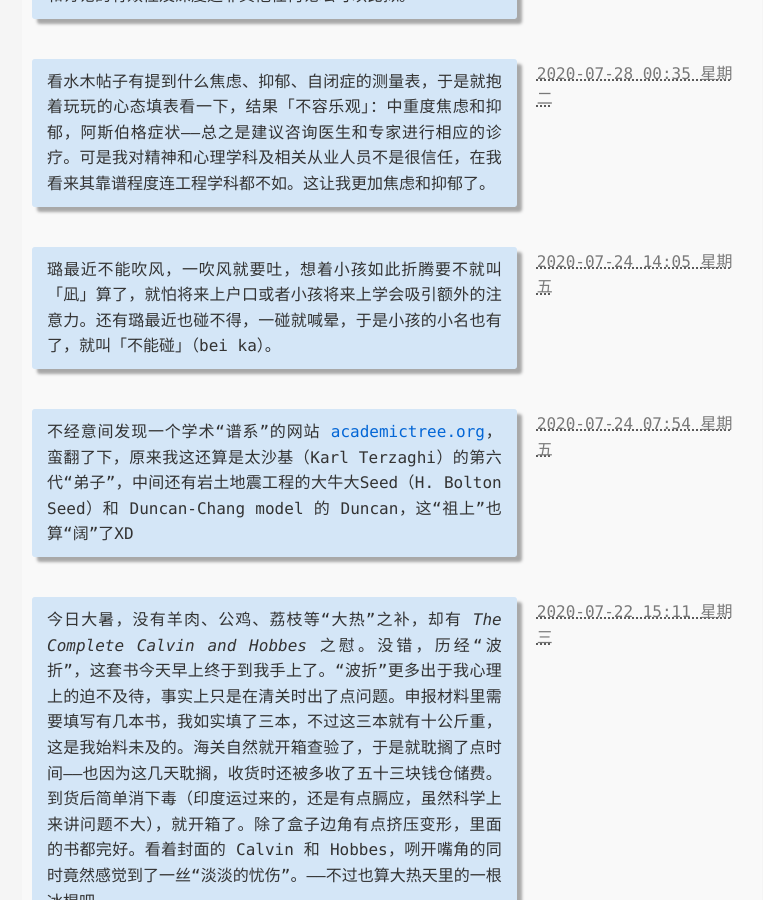
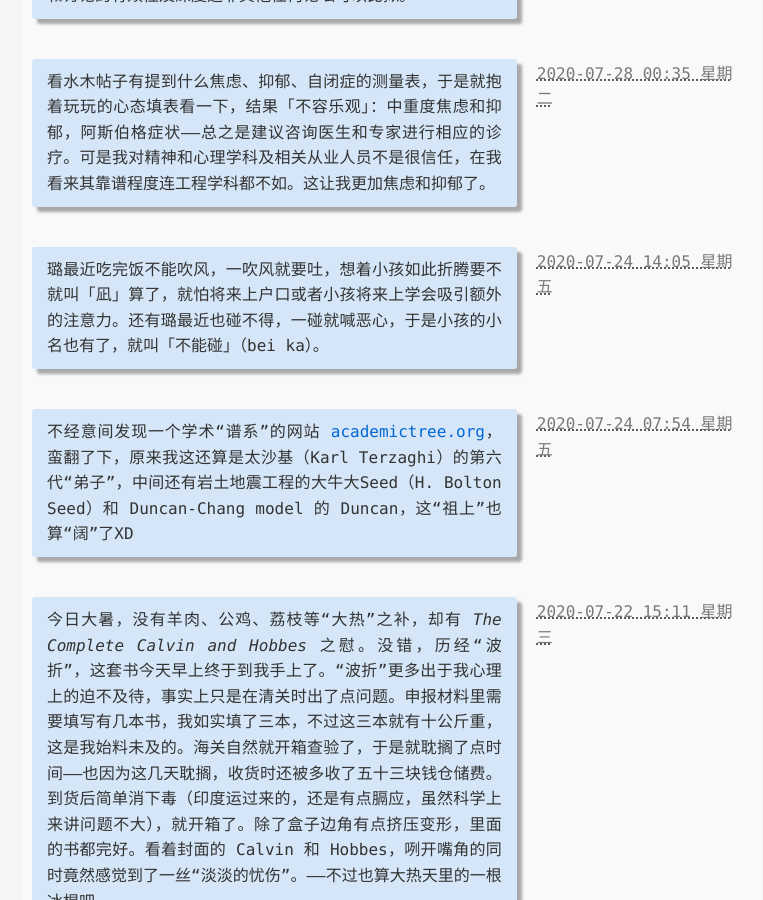
Before and after one commit to xienotes/xienotes.github.io, a Jekyll site: the page built from notes/index.html, in a window 1280 px wide and 900 px high, scrolled down 1804 px. Shown: the whole window, without its empty margins (248-1011 px from the left). Built offline with Jekyll 4.4.1, drawn with Linux system fonts in a browser that asks for light colours; the list of posts is cut into pages by our own code.

Commit message:
Update 2020-07-24-21900.md

```diff
--- a/_posts/2020-07-24-21900.md
+++ b/_posts/2020-07-24-21900.md
@@ -7,4 +7,4 @@ mf-post-status:
 slug: '21900'
 category: social
 ---
-璐最近不能吹风，一吹风就要吐，想着小孩如此折腾要不就叫「凪」算了，就怕将来上户口或者小孩将来上学会吸引额外的注意力。还有璐最近也碰不得，一碰就喊晕，于是小孩的小名也有了，就叫「不能碰」（bei ka）。
+璐最近吃完饭不能吹风，一吹风就要吐，想着小孩如此折腾要不就叫「凪」算了，就怕将来上户口或者小孩将来上学会吸引额外的注意力。还有璐最近也碰不得，一碰就喊恶心，于是小孩的小名也有了，就叫「不能碰」（bei ka）。
```
